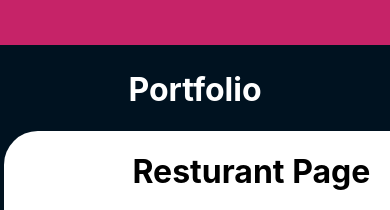
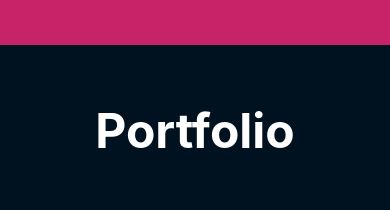
Before and after one commit to SalamanderCtesiphon/personal-portfolio, a React (Create React App) app: page / in a window 390 px wide. Shown: the part 816-1026 px from the top of the page. Built offline with nearby package versions, Linux system fonts and the light colour scheme.

Commit message:
styled the mobile version

```diff
--- a/src/App.css
+++ b/src/App.css
@@ -16,16 +16,6 @@
   align-items: center;
   justify-content: center;
 }
-
-
-/* The sticky class is added to the header with JS when it reaches its scroll position */
-.sticky {
-  position: fixed;
-  top: 0;
-  width: 100%;
-  padding-right: 10px;
-}
-
 
 
 .link-box {
@@ -114,6 +104,11 @@
   justify-content: center;
 }
 
+.portfolio-title {
+  font-size: 48px;
+  padding: 20px;
+}
+
 .work-section {
   background-color: #001220;
   width: 98vw;
--- a/src/components/WorkSection.js
+++ b/src/components/WorkSection.js
@@ -6,7 +6,7 @@ import resumeApp from '../images/resume-app.png'
 function WorkSection() {
   return (
     <div className='page' id='portfolio-anchor'>
-      <h1>Portfolio</h1>
+      <h1 className='portfolio-title'>Portfolio</h1>
       <div className='work-section section'>
         <div className='work-card'>
           <h1 className='card-title'>Resturant Page</h1>
```
